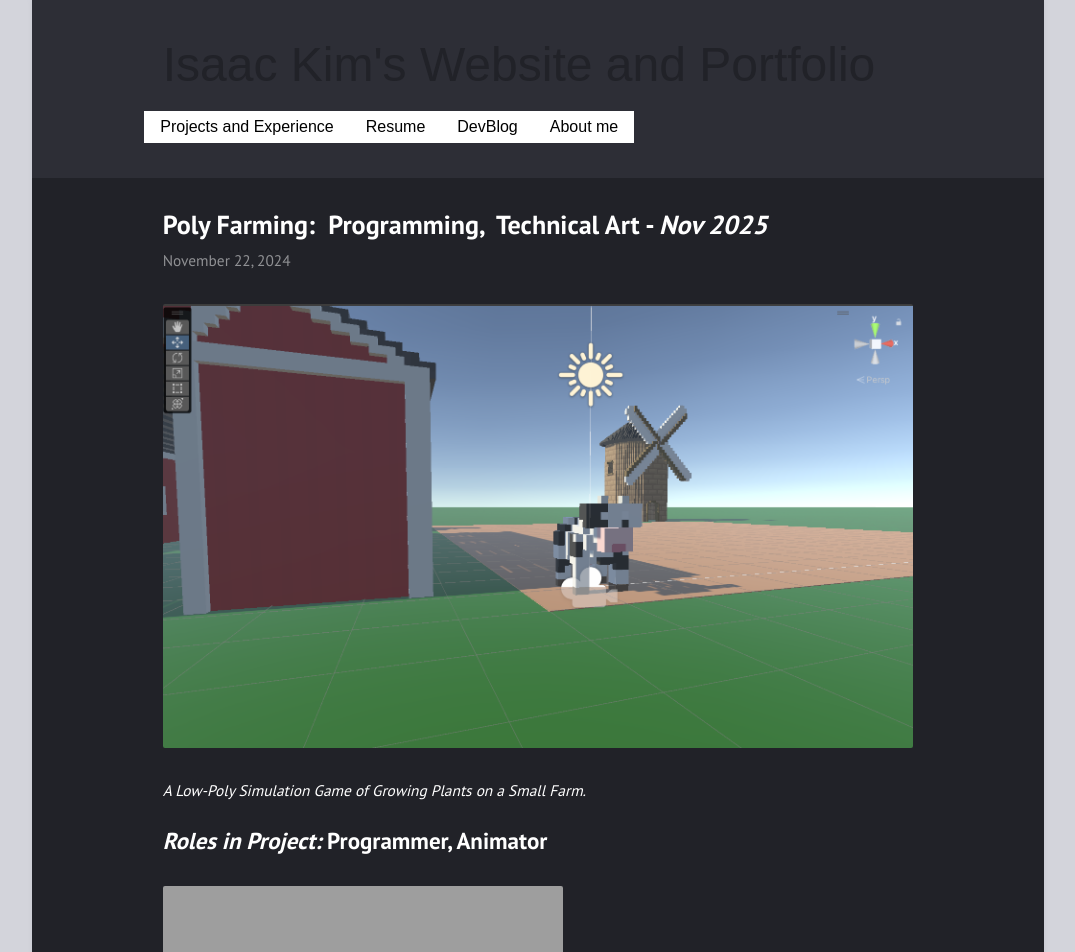
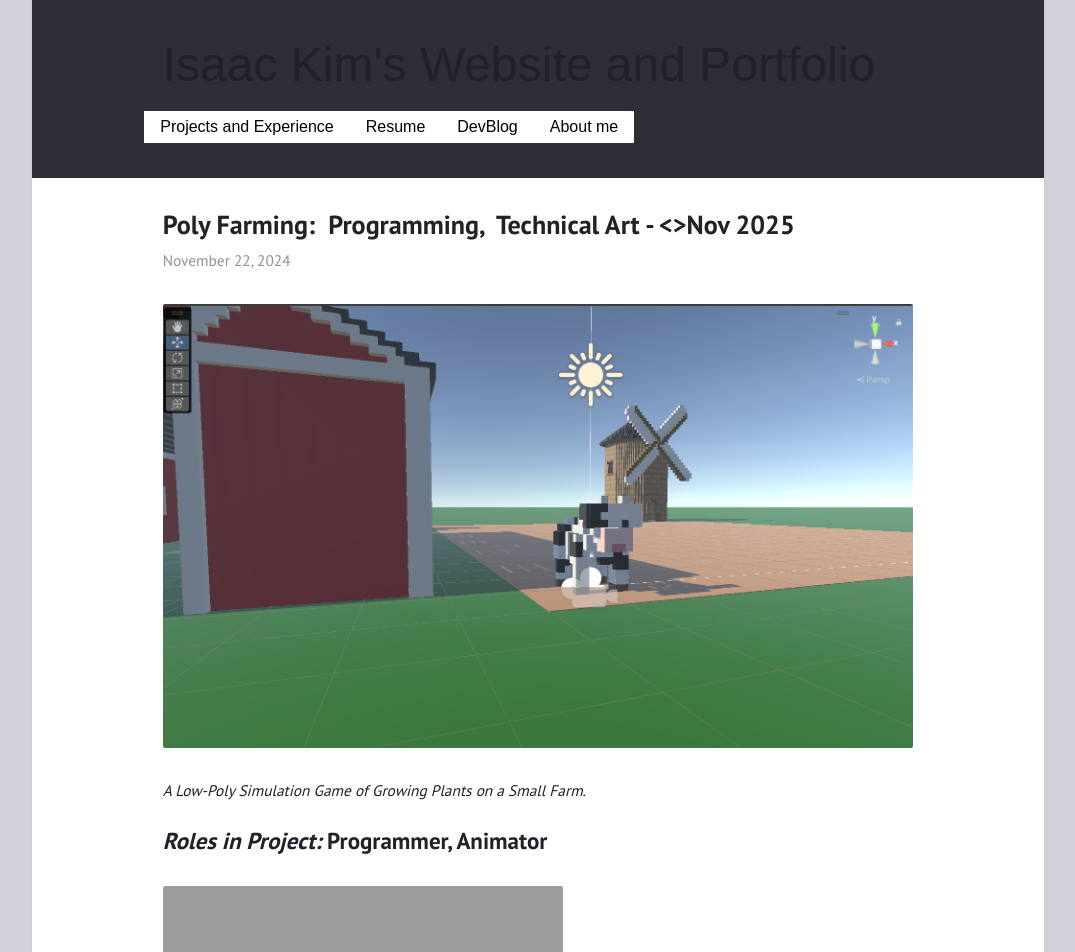
Before and after one commit to isaacwkm/isaacwkm.github.io, a Jekyll site: the page built from _posts/2024-11-22-PolyFarming.md, in a window 1280 px wide. Shown: the top 952 px of the page, without its empty margins (102-1177 px from the left). Built offline with Jekyll 4.4.1, drawn with Linux system fonts in a browser that asks for light colours.

Commit message:
Revert "fixed dynamic styling"
This reverts commit ee887885d053caa91949931a223cfbd6de07609b.

```diff
--- a/_posts/2024-11-22-PolyFarming.md
+++ b/_posts/2024-11-22-PolyFarming.md
@@ -1,5 +1,5 @@
 ---
-title:  "Poly Farming: &nbsp;Programming, &nbsp;Technical Art - <i>Nov 2025</i>"
+title:  "Poly Farming: &nbsp;Programming, &nbsp;Technical Art - <>Nov 2025"
 layout: post
 categories: Portfolio
 date: 2024-11-22
--- a/_sass/basic.sass
+++ b/_sass/basic.sass
@@ -1,6 +1,6 @@
 body
-  background: $dark
-  color: $light
+  background: $light
+  color: $dark
   font-family: $font-family
   font-weight: $font-weight
   font-size: $font-size
@@ -10,6 +10,11 @@ body
   -webkit-text-size-adjust: 100%
   -webkit-font-smoothing: antialiased
   -moz-osx-font-smoothing: grayscale
+
+@media (prefers-color-scheme: dark)
+  body
+    background: $dark
+    color: $light
 
 h1, h2, h3, h4, h5, h6
   font-weight: $heading-weight
```
